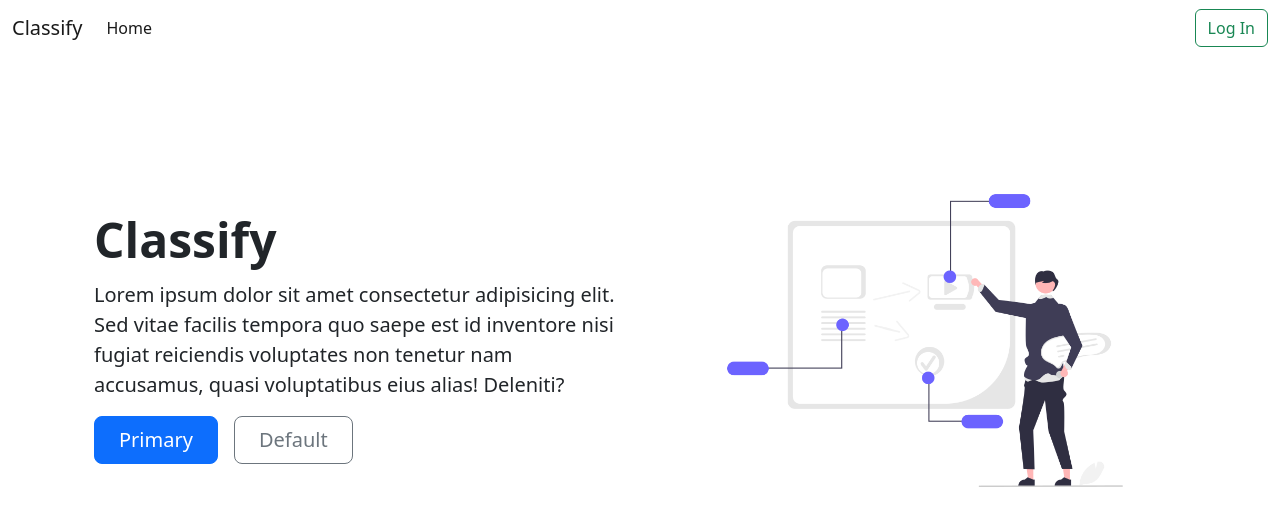
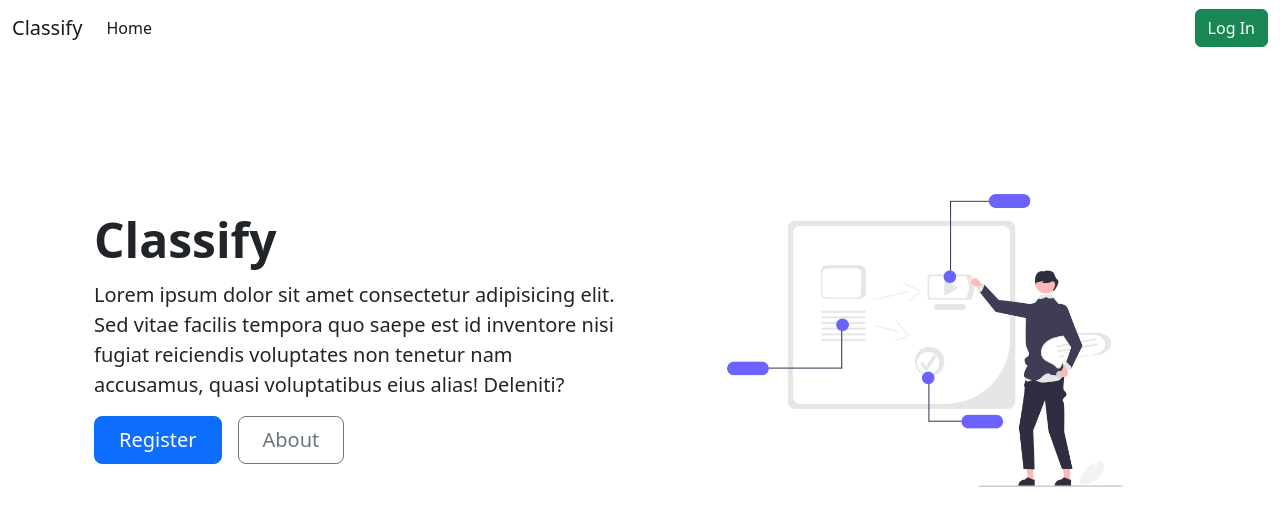
Before and after one commit to louiskwt/tutor_assistant, a Django app: page / in a window 1280 px wide. Shown: the top 528 px of the page. Run offline with Django 4.2, Linux system fonts and the light colour scheme.

Commit message:
update copy

```diff
--- a/templates/base.html
+++ b/templates/base.html
@@ -34,7 +34,7 @@
             </li> -->
           </ul>
           <div class="d-flex">
-            <button class="btn btn-outline-success" type="submit">Log In</button>
+            <button class="btn btn-success" type="submit">Log In</button>
           </div>
           <!-- <form class="d-flex" role="search">
             <input class="form-control me-2" type="search" placeholder="Search" aria-label="Search" />
--- a/templates/home.html
+++ b/templates/home.html
@@ -11,8 +11,8 @@
       <h1 class="display-5 fw-bold lh-1 mb-3">Classify</h1>
       <p class="lead">Lorem ipsum dolor sit amet consectetur adipisicing elit. Sed vitae facilis tempora quo saepe est id inventore nisi fugiat reiciendis voluptates non tenetur nam accusamus, quasi voluptatibus eius alias! Deleniti?</p>
       <div class="d-grid gap-2 d-md-flex justify-content-md-start">
-        <button type="button" class="btn btn-primary btn-lg px-4 me-md-2">Primary</button>
-        <button type="button" class="btn btn-outline-secondary btn-lg px-4">Default</button>
+        <button type="button" class="btn btn-primary btn-lg px-4 me-md-2">Register</button>
+        <button type="button" class="btn btn-outline-secondary btn-lg px-4">About</button>
       </div>
     </div>
   </div>
```
